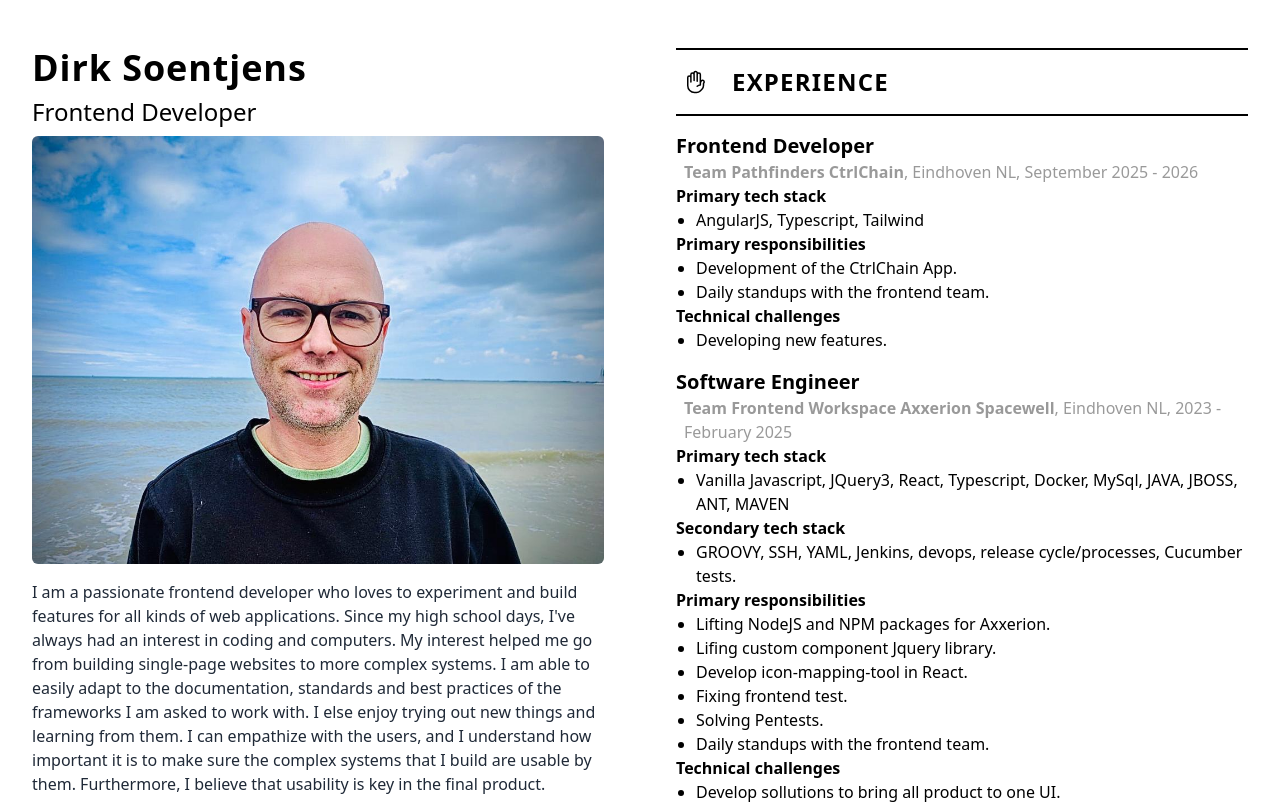
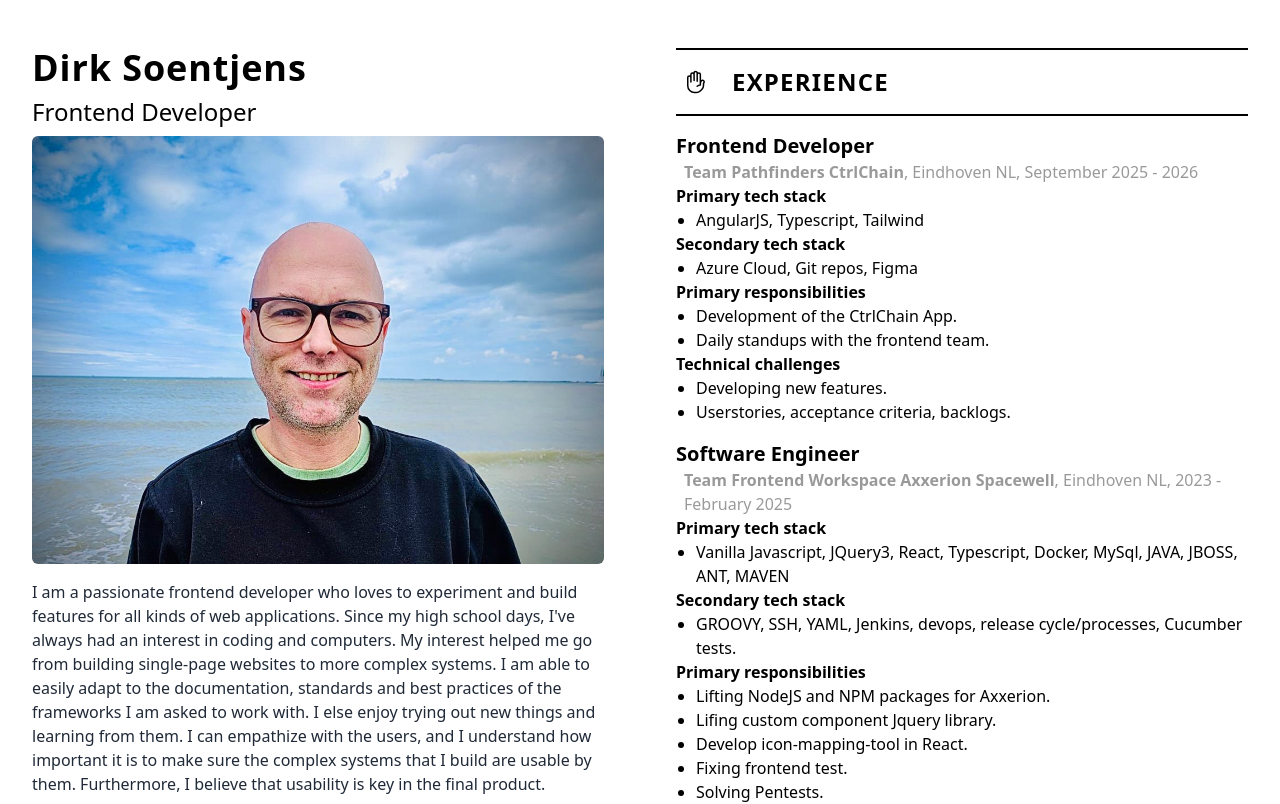
Before and after one commit to tampert/resume-react, a React (Create React App) app: page / in a window 1280 px wide. Shown: the top 804 px of the page. Built offline with nearby package versions, Linux system fonts and the light colour scheme.

Commit message:
update experience

```diff
--- a/src/components/Experience.js
+++ b/src/components/Experience.js
@@ -27,13 +27,10 @@ export default function Experience() {
           <ul className="list-disc pl-5">
             <li>AngularJS, Typescript, Tailwind</li>
           </ul>
-          {/* <p className="text-base font-semibold">Secondary tech stack</p>
+          <p className="text-base font-semibold">Secondary tech stack</p>
           <ul className="list-disc pl-5">
-            <li>
-              GROOVY, SSH, YAML, Jenkins, devops, release cycle/processes,
-              Cucumber tests.
-            </li>
-          </ul> */}
+            <li>Azure Cloud, Git repos, Figma</li>
+          </ul>
           <p className="text-base font-semibold">Primary responsibilities</p>
           <ul className="list-disc pl-5">
             <li>Development of the CtrlChain App.</li>
@@ -42,6 +39,7 @@ export default function Experience() {
           <p className="text-base font-semibold">Technical challenges</p>
           <ul className="list-disc pl-5">
             <li>Developing new features.</li>
+            <li>Userstories, acceptance criteria, backlogs.</li>
           </ul>
         </div>
         {/* axxerion */}
```
